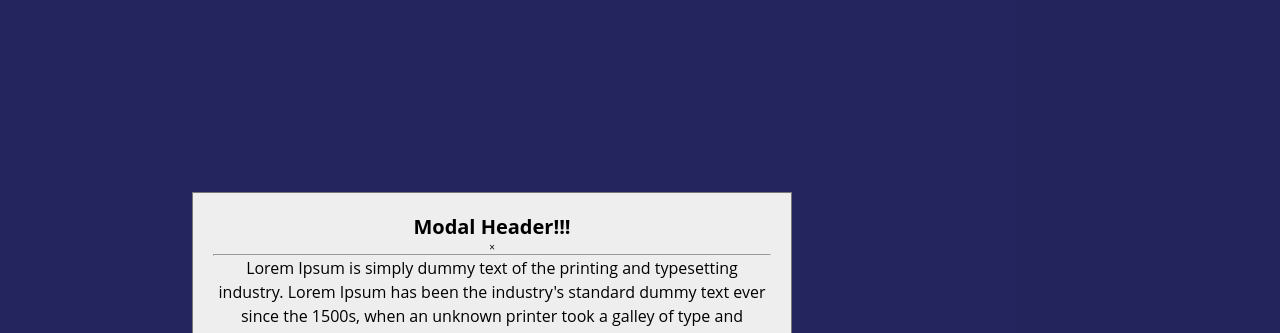
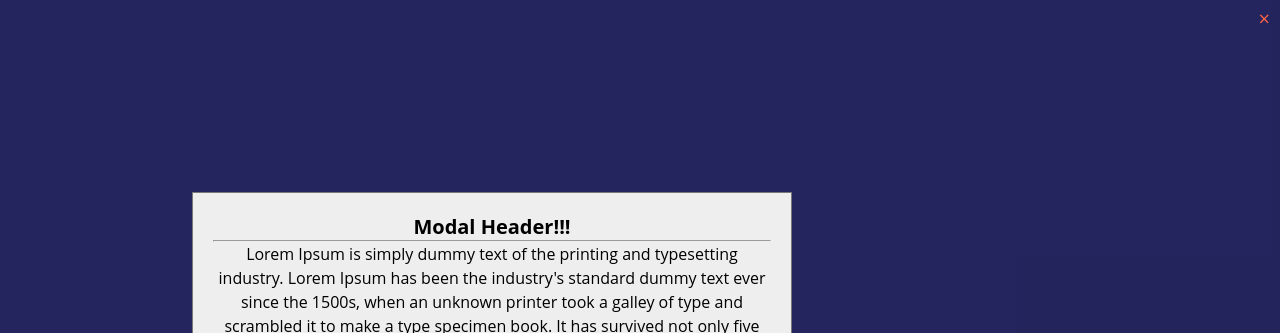
Before and after one commit to Obaayaa-1988/js-modal, a plain HTML site: page index.html in a window 1280 px wide. Shown: the top 333 px of the page. Drawn offline with Linux system fonts and the light colour scheme.

Commit message:
styling for close icon

```diff
--- a/style.css
+++ b/style.css
@@ -95,3 +95,12 @@ form button{
     }
 
 }
+
+.close{
+    position: absolute;
+    top: 5px;
+    right: 10px;
+    color: tomato;
+    font-size: 2rem;
+    cursor: pointer;
+}
```
